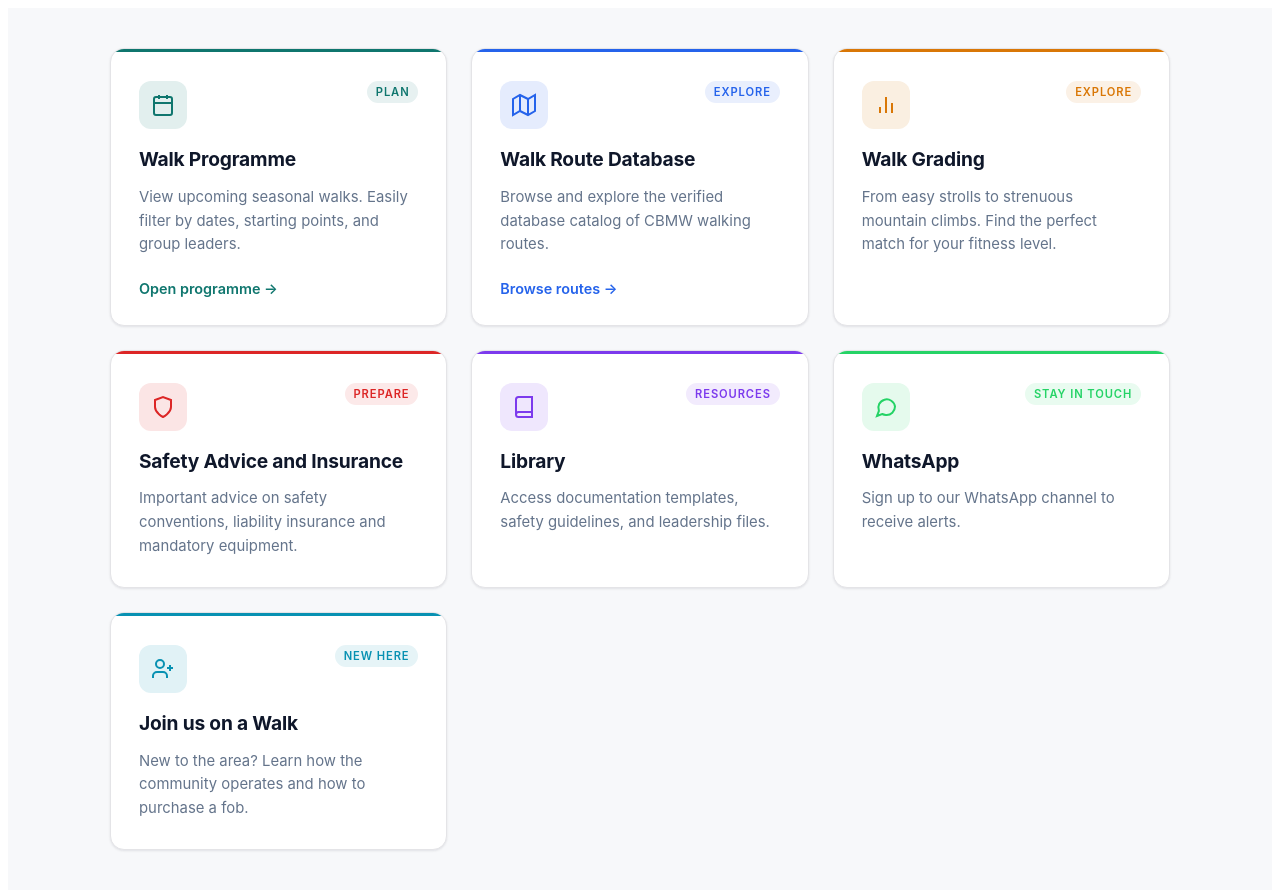
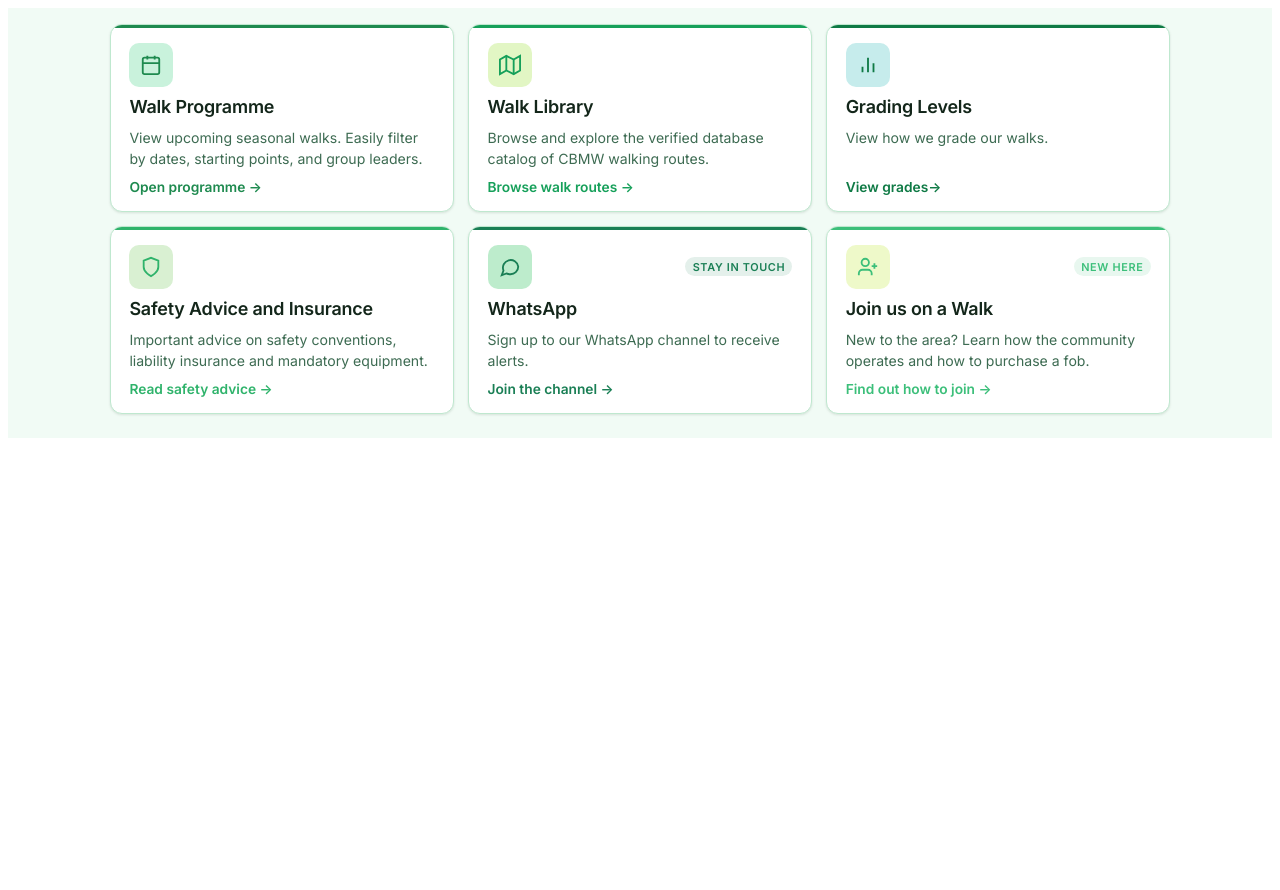
Before and after one commit to magicstreak/walkers_hub, a plain HTML site: page index.html in a window 1280 px wide. After the commit the page ends 800 px from the top, so only its background shows below. Drawn offline with Linux system fonts and the light colour scheme.

Commit message:
Dev (#4)
* Enhance responsive design for week walks layout

Added responsive styles for grid layout and elements.

* Update font family and color styles in HTML

* Update index.html

* Update index.html

* Refactor CSS styles for improved layout and appearance

Updated CSS styles for various elements including images, titles, descriptions, and layout adjustments for different screen sizes.

* Update heading and text for walk routes section

* Change post walk stats to grading levels

Updated the link for post walk stats to a new grading levels section.

* Adjust card styles and grid layout

* Update HTML structure and styles for walks demo

* Refactor week's walks HTML and update Firebase imports

Updated HTML structure and styles for the week's walks display. Changed Firebase imports to use the latest version and modified the walk programme link.

* Refactor HTML structure for week's walks display

* Update footer and status message in HTML

```diff
--- a/index.html
+++ b/index.html
@@ -1,35 +1,39 @@
 <!-- CBMW Walkers Hub: paste the whole file into one WordPress "Custom HTML" block -->
 <style>
+    @import url('https://fonts.googleapis.com/css2?family=Inter:wght@400;500;600;700;800&display=swap');
     .hub-wrap {
-        --bg-color: #f7f8fa;
+        --bg-color: #f1fbf5;
         --card-bg: #ffffff;
-        --card-border: #e4e4e7;
-        --card-border-hover: #cbd5e1;
-        --text-primary: #0f172a;
-        --text-secondary: #64748b;
+        --card-border: #bfe8cf;
+        --card-border-hover: #4fb87a;
+        --text-primary: #13261a;
+        --text-secondary: #3d6b52;
         --focus-ring: #2563eb;
-        --card-shadow: 0 1px 3px rgba(15, 23, 42, 0.06), 0 1px 2px rgba(15, 23, 42, 0.04);
-        --card-shadow-hover: 0 14px 28px -8px rgba(15, 23, 42, 0.14), 0 4px 8px -4px rgba(15, 23, 42, 0.08);
+        --card-shadow: 0 1px 3px rgba(31, 63, 42, 0.08), 0 1px 2px rgba(31, 63, 42, 0.05);
+        --card-shadow-hover: 0 10px 20px -8px rgba(31, 63, 42, 0.22), 0 4px 8px -4px rgba(31, 63, 42, 0.12);
         background: var(--bg-color);
         color: var(--text-primary);
-        font-family: -apple-system, BlinkMacSystemFont, "Segoe UI", Roboto, Helvetica, Arial, sans-serif;
-        padding: 2.5rem 0 3rem;
+        font-family: "Inter", -apple-system, BlinkMacSystemFont, "Segoe UI", Roboto, Helvetica, Arial, sans-serif;
+        padding: 1rem 0 1.5rem;
     }
     .hub-wrap *, .hub-wrap *::before, .hub-wrap *::after { box-sizing: border-box; }
     .hub-container { width: 100%; max-width: 1100px; margin: 0 auto; padding: 0 1.25rem; }
 
-    /* Cards */
-    .hub-grid { display: grid; grid-template-columns: repeat(auto-fill, minmax(280px, 1fr)); gap: 1.5rem; }
+    /* Cards: compact, so several fit on one screen */
+    .hub-grid { display: grid; grid-template-columns: repeat(3, minmax(0, 1fr)); gap: 0.9rem; }
+    /* Tablets: two across. Phones: one across. */
+    @media (max-width: 899px) { .hub-grid { grid-template-columns: repeat(2, minmax(0, 1fr)); } }
+    @media (max-width: 560px) { .hub-grid { grid-template-columns: 1fr; } }
     .hub-card {
         position: relative;
         overflow: hidden;
         background: var(--card-bg);
         border: 1px solid var(--card-border);
-        border-radius: 14px;
-        padding: 2rem 1.75rem 1.75rem;
+        border-radius: 12px;
+        padding: 1.1rem 1.15rem 1rem;
         display: flex;
         flex-direction: column;
-        gap: 0.9rem;
+        gap: 0.6rem;
         text-decoration: none;
         color: inherit;
         box-shadow: var(--card-shadow);
@@ -43,40 +47,46 @@
         height: 3px;
         background: var(--accent, #94a3b8);
     }
-    .hub-card-top { display: flex; align-items: flex-start; justify-content: space-between; gap: 1rem; }
+    .hub-card-top { display: flex; align-items: center; justify-content: space-between; gap: 0.5rem; }
     .hub-tag {
-        font-size: 0.7rem;
+        font-size: 0.68rem;
         font-weight: 600;
         text-transform: uppercase;
-        letter-spacing: 0.08em;
+        letter-spacing: 0.06em;
         color: var(--accent, #64748b);
-        background: color-mix(in srgb, var(--accent, #64748b) 10%, white);
-        padding: 0.25rem 0.55rem;
+        background: color-mix(in srgb, var(--accent, #1e8a4f) 12%, white);
+        padding: 0.15rem 0.45rem;
         border-radius: 999px;
         white-space: nowrap;
     }
     .hub-icon {
-        background: color-mix(in srgb, var(--accent, #64748b) 12%, white);
-        color: var(--accent, #475569);
-        width: 48px; height: 48px;
+        background: color-mix(in srgb, var(--accent, #1e8a4f) 16%, white);
+        color: var(--accent, #1e8a4f);
+        width: 44px; height: 44px;
         display: flex; align-items: center; justify-content: center;
-        border-radius: 12px;
+        border-radius: 10px;
         flex-shrink: 0;
         transition: background 0.2s ease, color 0.2s ease;
     }
-    .hub-icon svg { width: 24px; height: 24px; }
-    .hub-card h2 { font-size: 1.2rem; font-weight: 650; letter-spacing: -0.01em; color: var(--text-primary); margin: 0.25rem 0 0; }
-    .hub-card p { color: var(--text-secondary); font-size: 0.93rem; line-height: 1.6; margin: 0; }
+    .hub-icon svg { width: 22px; height: 22px; }
+    /* Each card's icon background is a different green tint */
+    .hub-grid > :nth-child(1) .hub-icon { background: #c9f2dc; }
+    .hub-grid > :nth-child(2) .hub-icon { background: #e2f6c4; }
+    .hub-grid > :nth-child(3) .hub-icon { background: #c6ecec; }
+    .hub-grid > :nth-child(4) .hub-icon { background: #d9f0d2; }
+    .hub-grid > :nth-child(5) .hub-icon { background: #bdeccc; }
+    .hub-grid > :nth-child(6) .hub-icon { background: #eef9c9; }
+    .hub-card h2 { font-size: 1.12rem; font-weight: 600; letter-spacing: -0.01em; line-height: 1.25; color: var(--text-primary); margin: 0; }
+    .hub-card p { color: var(--text-secondary); font-size: 0.88rem; line-height: 1.45; margin: 0; display: -webkit-box; -webkit-line-clamp: 2; -webkit-box-orient: vertical; overflow: hidden; }
 
     /* Linked cards behave like buttons */
     a.hub-card { cursor: pointer; }
-    a.hub-card:hover { transform: translateY(-4px); border-color: var(--card-border-hover); box-shadow: var(--card-shadow-hover); }
+    a.hub-card:hover { transform: translateY(-3px); border-color: var(--card-border-hover); box-shadow: var(--card-shadow-hover); }
     a.hub-card:hover .hub-icon { background: var(--accent); color: #ffffff; }
     a.hub-card:focus-visible { outline: 2px solid var(--focus-ring); outline-offset: 4px; }
     .hub-open {
         margin-top: auto;
-        padding-top: 0.5rem;
-        font-size: 0.9rem;
+        font-size: 0.86rem;
         font-weight: 600;
         color: var(--accent);
     }
@@ -98,7 +108,7 @@
       <main class="hub-grid">
 
         <!-- Walk Programme: opens the scheduler in walker view inside the hub -->
-        <a href="?view=programme-scheduler" class="hub-card" style="--accent: #0f766e;">
+        <a href="?view=programme-scheduler" class="hub-card" style="--accent: #1e8a4f;">
           <div class="hub-card-top">
             <div class="hub-icon">
               <svg xmlns="http://www.w3.org/2000/svg" fill="none" viewBox="0 0 24 24" stroke-width="2" stroke="currentColor">
@@ -108,7 +118,6 @@
                 <line x1="3" y1="10" x2="21" y2="10"></line>
               </svg>
             </div>
-            <span class="hub-tag">Plan</span>
           </div>
           <h2>Walk Programme</h2>
           <p>View upcoming seasonal walks. Easily filter by dates, starting points, and group leaders.</p>
@@ -116,7 +125,7 @@
         </a>
 
         <!-- Walk Route Database -->
-        <a href="?view=walks-database" class="hub-card" style="--accent: #2563eb;">
+        <a href="?view=walks-database" class="hub-card" style="--accent: #16a05a;">
           <div class="hub-card-top">
             <div class="hub-icon">
               <svg xmlns="http://www.w3.org/2000/svg" fill="none" viewBox="0 0 24 24" stroke-width="2" stroke="currentColor">
@@ -125,15 +134,14 @@
                 <line x1="16" y1="6" x2="16" y2="22"></line>
               </svg>
             </div>
-            <span class="hub-tag">Explore</span>
           </div>
-          <h2>Walk Route Database</h2>
+          <h2>Walk Library</h2>
           <p>Browse and explore the verified database catalog of CBMW walking routes.</p>
-          <span class="hub-open">Browse routes →</span>
+          <span class="hub-open">Browse walk routes →</span>
         </a>
 
-        <!-- Walk Grading: placeholder until its page is linked -->
-        <div class="hub-card" style="--accent: #d97706;">
+        <!-- Post Walk Stats: opens the stats app inside the hub -->
+        <a href="" class="hub-card" style="--accent: #0f7a45;">
           <div class="hub-card-top">
             <div class="hub-icon">
               <svg xmlns="http://www.w3.org/2000/svg" fill="none" viewBox="0 0 24 24" stroke-width="2" stroke="currentColor">
@@ -142,43 +150,29 @@
                 <line x1="6" y1="20" x2="6" y2="14"></line>
               </svg>
             </div>
-            <span class="hub-tag">Explore</span>
           </div>
-          <h2>Walk Grading</h2>
-          <p>From easy strolls to strenuous mountain climbs. Find the perfect match for your fitness level.</p>
-        </div>
+          <h2>Grading Levels</h2>
+          <p>View how we grade our walks.</p>
+          <span class="hub-open">View grades→</span>
+        </a>
 
         <!-- Safety: placeholder -->
-        <div class="hub-card" style="--accent: #dc2626;">
+        <div class="hub-card" style="--accent: #2fb36b;">
           <div class="hub-card-top">
             <div class="hub-icon">
               <svg xmlns="http://www.w3.org/2000/svg" fill="none" viewBox="0 0 24 24" stroke-width="2" stroke="currentColor">
                 <path d="M12 22s8-4 8-10V5l-8-3-8 3v7c0 6 8 10 8 10z"></path>
               </svg>
             </div>
-            <span class="hub-tag">Prepare</span>
           </div>
           <h2>Safety Advice and Insurance</h2>
           <p>Important advice on safety conventions, liability insurance and mandatory equipment.</p>
-        </div>
-
-        <!-- Library: placeholder -->
-        <div class="hub-card" style="--accent: #7c3aed;">
-          <div class="hub-card-top">
-            <div class="hub-icon">
-              <svg xmlns="http://www.w3.org/2000/svg" fill="none" viewBox="0 0 24 24" stroke-width="2" stroke="currentColor">
-                <path d="M4 19.5A2.5 2.5 0 0 1 6.5 17H20"></path>
-                <path d="M4 4.5A2.5 2.5 0 0 1 6.5 2H20v20H6.5A2.5 2.5 0 0 1 4 19.5v-15z"></path>
-              </svg>
-            </div>
-            <span class="hub-tag">Resources</span>
-          </div>
-          <h2>Library</h2>
-          <p>Access documentation templates, safety guidelines, and leadership files.</p>
+          <!-- Link: replace the placeholder span with e.g. <a class="hub-open" href="URL">Link text →</a> -->
+          <span class="hub-open">Read safety advice →</span>
         </div>
 
         <!-- WhatsApp: placeholder until the channel link is added -->
-        <div class="hub-card" style="--accent: #25d366;">
+        <div class="hub-card" style="--accent: #1a7f55;">
           <div class="hub-card-top">
             <div class="hub-icon">
               <svg xmlns="http://www.w3.org/2000/svg" fill="none" viewBox="0 0 24 24" stroke-width="2" stroke="currentColor">
@@ -189,10 +183,12 @@
           </div>
           <h2>WhatsApp</h2>
           <p>Sign up to our WhatsApp channel to receive alerts.</p>
+          <!-- Link: replace the placeholder span with e.g. <a class="hub-open" href="URL">Link text →</a> -->
+          <span class="hub-open">Join the channel →</span>
         </div>
 
         <!-- Join: placeholder -->
-        <div class="hub-card" style="--accent: #0891b2;">
+        <div class="hub-card" style="--accent: #3cbf7a;">
           <div class="hub-card-top">
             <div class="hub-icon">
               <svg xmlns="http://www.w3.org/2000/svg" fill="none" viewBox="0 0 24 24" stroke-width="2" stroke="currentColor">
@@ -206,6 +202,8 @@
           </div>
           <h2>Join us on a Walk</h2>
           <p>New to the area? Learn how the community operates and how to purchase a fob.</p>
+          <!-- Link: replace the placeholder span with e.g. <a class="hub-open" href="URL">Link text →</a> -->
+          <span class="hub-open">Find out how to join →</span>
         </div>
 
       </main>
@@ -224,7 +222,8 @@
     // Published address for each card, opened in walker view.
     const APPS = {
       "programme-scheduler": "https://magicstreak.github.io/CBMW-walk-scheduler/?view=walker",
-      "walks-database":      "https://magicstreak.github.io/CBMW-Programme-Planner/?view=walker"
+      "walks-database":      "https://magicstreak.github.io/CBMW-Programme-Planner/?view=walker",
+      "post-walk-stats":     "https://magicstreak.github.io/postwalk-stats/"
     };
 
     const current = new URLSearchParams(window.location.search).get("view");
```
Also changed, not shown: wordpress-this-weeks-walks (3).html (+76 -22 lines).
